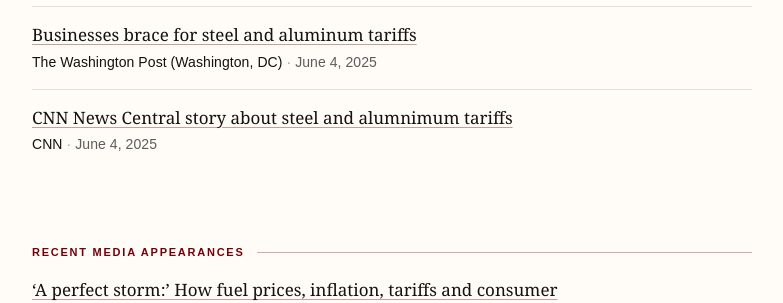
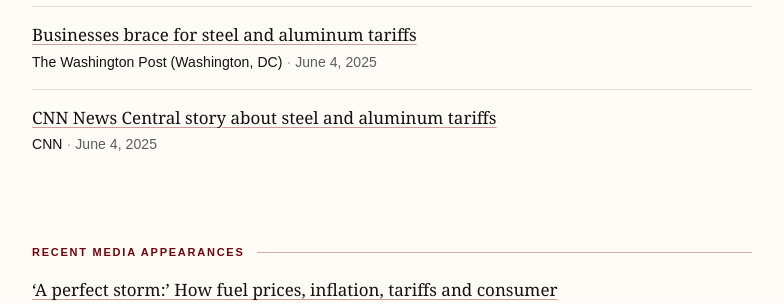
Before and after one commit to BillHauk/BillHauk.github.io, a Jekyll site: the page built from index.md, in a window 1280 px wide and 900 px high, scrolled down 2121 px. Shown: the part 154-457 px from the top of the window, without its empty margins (248-1031 px from the left). Built offline with Jekyll 4.4.1, drawn with Linux system fonts in a browser that asks for light colours.

Commit message:
Fix typo in title for CNN News Central story in media.yml

```diff
--- a/_data/media.yml
+++ b/_data/media.yml
@@ -102,7 +102,7 @@ mentions:
     date: 2025-06-13
     featured: true
 
-  - title: "CNN News Central story about steel and alumnimum tariffs"
+  - title: "CNN News Central story about steel and aluminum tariffs"
     url: "https://www.linkedin.com/feed/update/urn:li:activity:7336477549981548544/"
     outlet: "CNN"
     date: 2025-06-04
```
